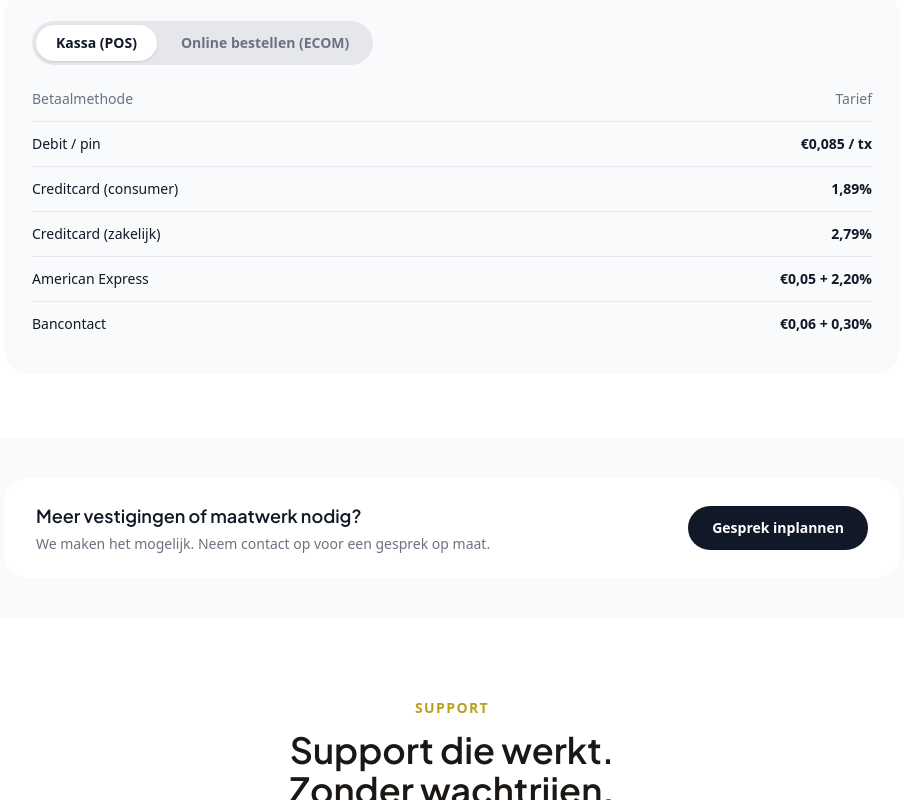
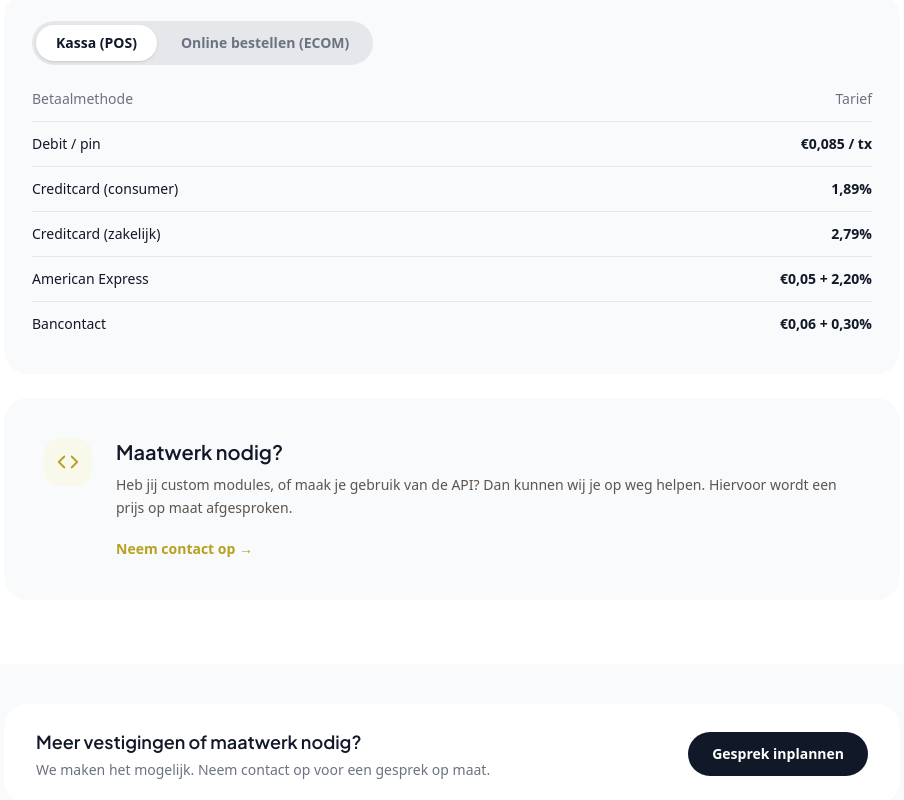
Before and after one commit to sjoerd-ctrl/Spont-Site-new, a Next.js app: page /prijzen in a window 1280 px wide. Shown: the part 1723-2523 px from the top of the page, without its empty margins (188-1092 px from the left). Built offline with nearby package versions, Linux system fonts and the light colour scheme; no server answers.

Commit message:
feat(prijzen): add maatwerk/API callout below Spont Payments
https://claude.ai/code/session_01CFmFMzTCPup3Q8fGkf2Ssv

```diff
--- a/app/prijzen/page.tsx
+++ b/app/prijzen/page.tsx
@@ -2,7 +2,7 @@ import type { Metadata } from "next";
 import Link from "next/link";
 import CTABanner from "@/components/shared/CTABanner";
 import JsonLd from "@/components/shared/JsonLd";
-import { CheckCircle, Bot, Users, Wrench } from "lucide-react";
+import { CheckCircle, Bot, Users, Wrench, Code } from "lucide-react";
 import PaymentsTabs from "@/components/pricing/PaymentsTabs";
 
 export const metadata: Metadata = {
@@ -305,6 +305,27 @@ export default function PricingPage() {
           {/* Tarieven tabs */}
           <PaymentsTabs />
 
+          {/* Maatwerk callout */}
+          <div className="bg-[#F9FAFB] rounded-3xl p-8 md:p-10 flex flex-col sm:flex-row items-start gap-6">
+            <div className="w-12 h-12 bg-[#f5e45d]/10 rounded-2xl flex items-center justify-center shrink-0">
+              <Code size={22} className="text-[#b8a020]" />
+            </div>
+            <div>
+              <h3 className="font-sans text-xl text-[#111827] font-semibold mb-2">
+                Maatwerk nodig?
+              </h3>
+              <p className="text-[#5C5550] text-sm leading-relaxed mb-4">
+                Heb jij custom modules, of maak je gebruik van de API? Dan kunnen wij je op weg helpen. Hiervoor wordt een prijs op maat afgesproken.
+              </p>
+              <Link
+                href="/contact"
+                className="inline-flex items-center text-sm font-semibold text-[#b8a020] hover:underline"
+              >
+                Neem contact op &rarr;
+              </Link>
+            </div>
+          </div>
+
         </div>
       </section>
 
```
